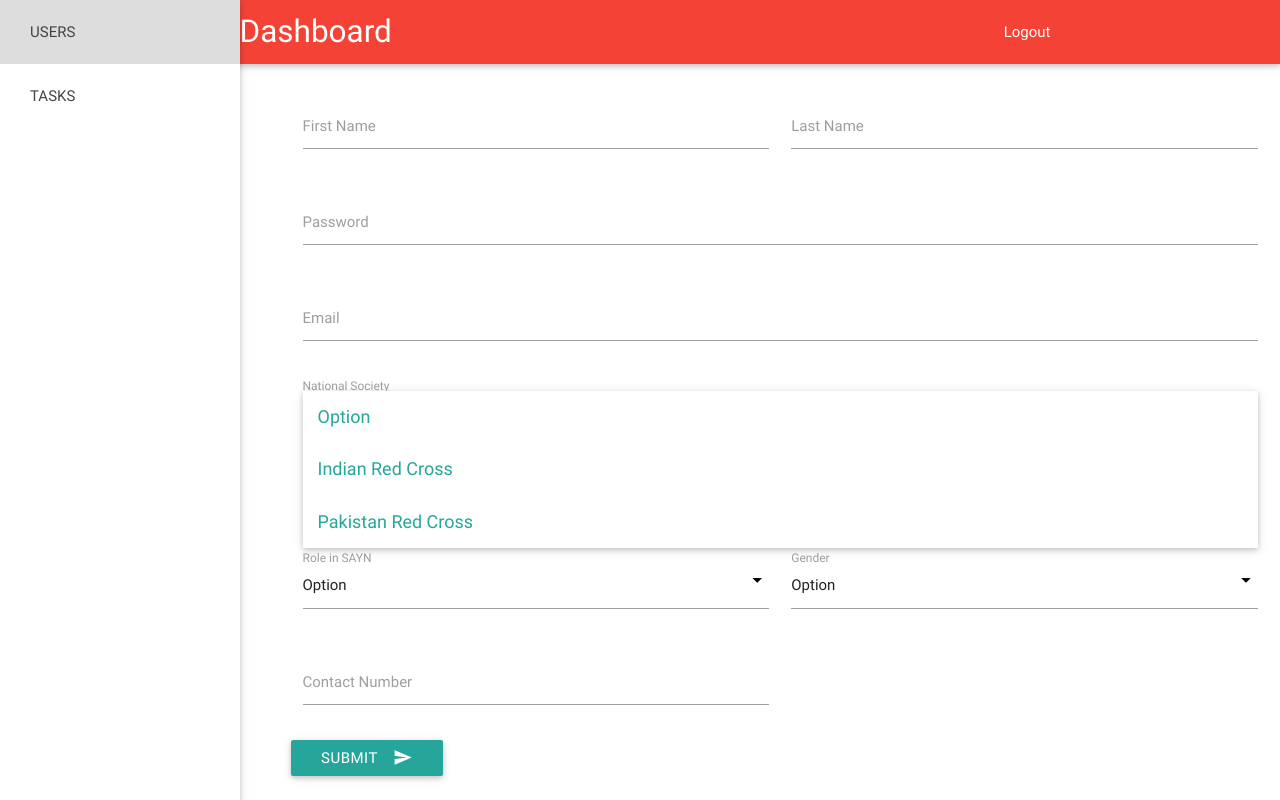
After one commit to garvitr/sayn, a Django app: page /dashboard/user/new in a window 1280 px wide, after a click on "Option". The commit adds this page. Run offline with Django 3.2, Linux system fonts and the light colour scheme; some libraries are stand-ins or nearby versions.

Commit message:
Frontend for User Listing and User Registration

```diff
--- a/progress/static/css/style.css
+++ b/progress/static/css/style.css
@@ -9,6 +9,7 @@
 nav ul a,
 nav .brand-logo {
   color: #ffffff;
+  margin-left:25px ;
 }
 
 p {
@@ -62,3 +63,17 @@ footer.page-footer {
   top: 12px;
   right: 10px;
 }
+
+main {
+  padding-left: 280px;
+}
+
+@media only screen and (max-width : 992px) {
+  main {
+      padding-left: 0;
+    }
+  }
+
+  #user ul li {display: inline ;}
+
+  .title { font-size: 25px ;}
--- a/progress/static/js/init.js
+++ b/progress/static/js/init.js
@@ -1,5 +1,6 @@
 (function($){
   $(function(){
+     $('select').material_select();
 
     $('.button-collapse').sideNav();
     $('.parallax').parallax();
--- /dev/null
+++ b/progress/templates/progress/newuser.html
@@ -0,0 +1,107 @@
+{% load staticfiles %}
+<!DOCTYPE html>
+<html lang="en">
+<head>
+ <meta http-equiv="Content-Type" content="text/html; charset=UTF-8"/>
+  <meta name="viewport" content="width=device-width, initial-scale=1, maximum-scale=1.0, user-scalable=no"/>
+  <title>SAYN DASHBOARD</title>
+
+  <!-- CSS  -->
+  <link href="{% static "css/materialize.css" %}" type="text/css" rel="stylesheet" media="screen,projection"/>
+  <link href="{% static "css/style.css" %}" type="text/css" rel="stylesheet" media="screen,projection"/>
+</head>
+<body>
+    <nav class="red" role="navigation">
+        <div class="nav-wrapper container">
+            <a id="logo-container" href="#" class="brand-logo">Dashboard</a>
+            <ul class="right"><ul id="nav-mobile" class="right hide-on-med-and-down">
+                <li><a href="#">Logout</a></li>
+            </ul>
+        </div>
+    </nav>
+
+    <ul id="slide-out" class="side-nav fixed">
+        <li><a href="#!">USERS</a></li>
+        <li><a href="#!">TASKS</a></li>
+    </ul>
+    <a href="#" data-activates="slide-out" class="button-collapse"><i class="mdi-navigation-menu"></i></a>
+    <main>
+        <div class="row">
+        <form class="col s12">
+          <div class="row">
+            <div class="input-field col s6">
+              <input id="first_name" type="text" class="validate">
+              <label for="first_name">First Name</label>
+            </div>
+            <div class="input-field col s6">
+              <input id="last_name" type="text" class="validate">
+              <label for="last_name">Last Name</label>
+            </div>
+          </div>
+
+          <div class="row">
+            <div class="input-field col s12">
+              <input id="password" type="password" class="validate">
+              <label for="password">Password</label>
+            </div>
+          </div>
+          <div class="row">
+            <div class="input-field col s12">
+              <input id="email" type="email" class="validate">
+              <label for="email">Email</label>
+            </div>
+          </div>
+          <div class="row">
+            <div class="input-field col s12">
+            <select>
+              <option value="" disabled selected>Option</option>
+              <option value="1">Indian Red Cross</option>
+              <option value="2">Pakistan Red Cross</option>
+            </select>
+            <label>National Society</label>
+            </div>
+            <div class="input-field col s12">
+              <input id="position" type="text" class="validate">
+              <label for="position">Postion in NS</label>
+            </div>
+          </div>
+          <div class="row">
+           <div class="input-field col s6">
+            <select>
+              <option value="" disabled selected>Option</option>
+              <option value="1">Observer</option>
+              <option value="2">Member</option>
+            </select>
+            <label>Role in SAYN</label>
+          </div>
+            <div class="input-field col s6">
+            <select>
+              <option value="" disabled selected>Option</option>
+              <option value="1">Male</option>
+              <option value="2">Female</option>
+            </select>
+            <label>Gender</label>
+            </div>
+          </div>
+          <div class="row">
+            <div class="input-field col s6">
+              <input id="contact" type="text" pattern="\+?1?\d{9,15}$" title="Please enter a valid contact number" class="validate">
+              <label for="contact">Contact Number</label>
+            </div>
+          </div>
+
+
+            <button class="btn waves-effect waves-light" type="submit" name="action">Submit
+                <i class="mdi-content-send right"></i>
+            </button>
+
+        </form>
+        </div>
+    </main>
+
+
+    <script src="https://code.jquery.com/jquery-2.1.1.min.js"></script>
+    <script src="{% static "js/materialize.js" %}"></script>
+    <script src="{% static "js/init.js" %}"></script>
+</body>
+</html>
--- a/progress/views.py
+++ b/progress/views.py
@@ -22,3 +22,9 @@ def login(request):
         else:
             return JsonResponse({'message': 'Invalid Username/Password'}, status=500)
     return render(request, 'progress/login.html')
+
+def dashboard(request):
+    return render(request, 'progress/dashboard.html')
+
+def newuser(request):
+    return render(request,'progress/newuser.html')
--- a/sayn/urls.py
+++ b/sayn/urls.py
@@ -10,4 +10,6 @@ urlpatterns = patterns('',
     url(r'^admin/', include(admin.site.urls)),
     url(r'^$', views.index),
     url(r'^login$', views.login),
+    url(r'^dashboard$', views.dashboard),
+    url(r'^dashboard/user/new$',views.newuser)
 )
```
Also changed, not shown: progress/templates/progress/dashboard.html (added, +70 -0 lines).
